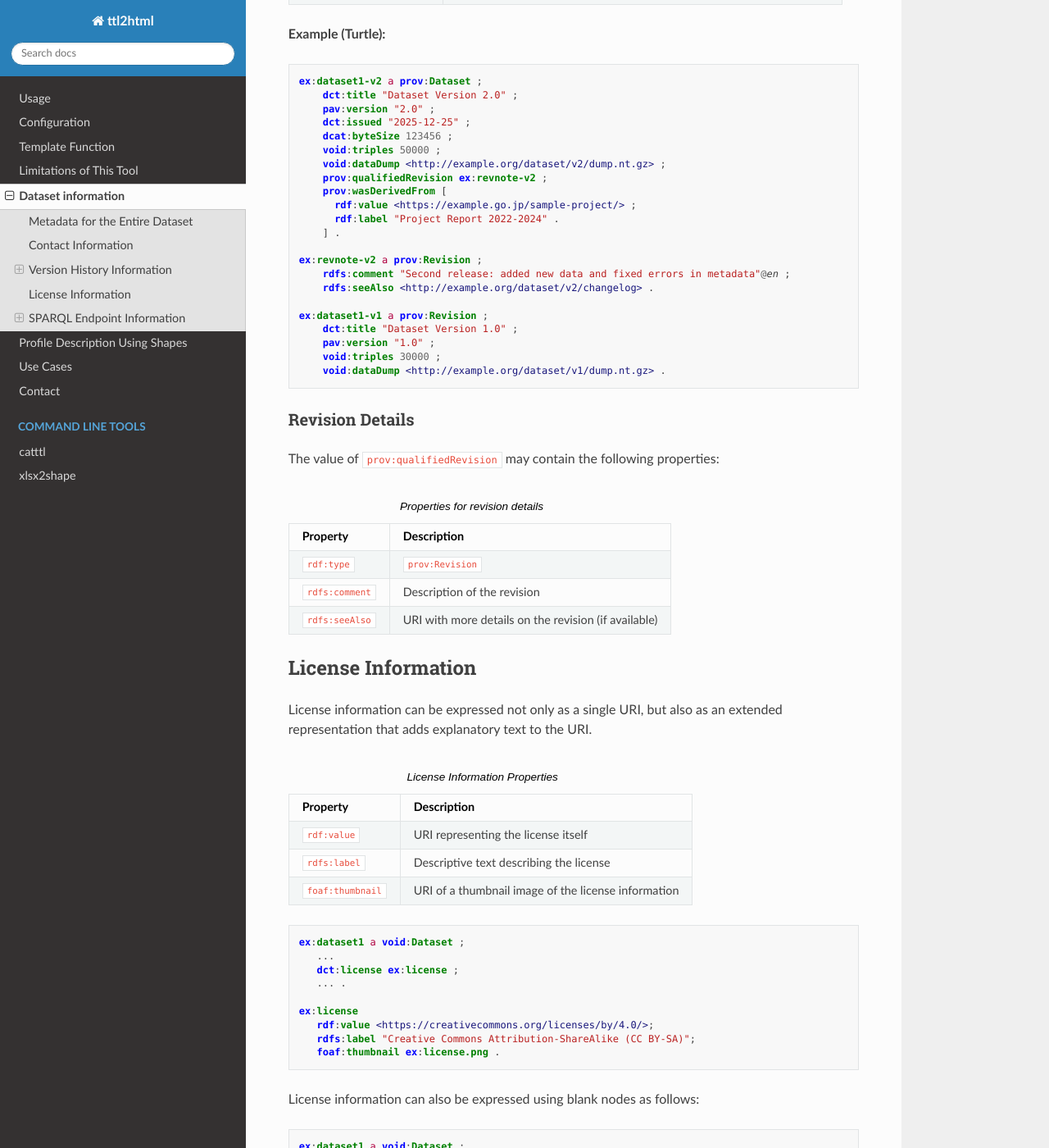
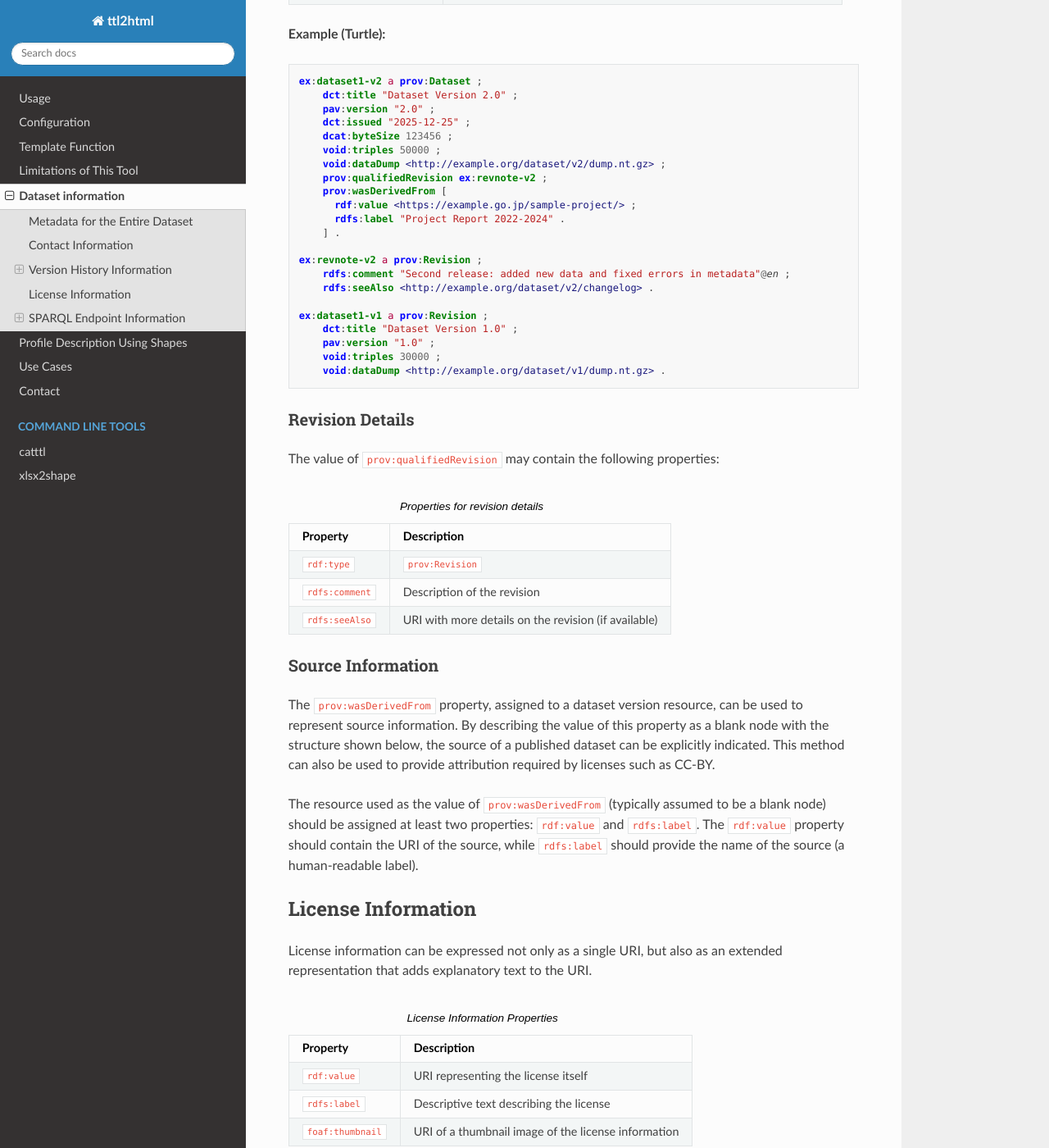
Before and after one commit to masao/ttl2html-doc, a Sphinx documentation site: the page built from docs/dataset.rst, in a window 1280 px wide and 1400 px high, scrolled down 3883 px. Shown: the whole window at 82% size. Built offline with Sphinx 7.4.7 and the Read the Docs theme 3.1.0, drawn with Linux system fonts in a browser that asks for light colours.

Commit message:
add docs for source info, prov:wasDerivedFrom. #221

```diff
--- a/docs/dataset.rst
+++ b/docs/dataset.rst
@@ -154,7 +154,7 @@ The following properties can be used for each version resource:
        prov:qualifiedRevision ex:revnote-v2 ;
        prov:wasDerivedFrom [
          rdf:value <https://example.go.jp/sample-project/> ;
-         rdf:label "Project Report 2022-2024" .
+         rdfs:label "Project Report 2022-2024" .
        ] .
 
    ex:revnote-v2 a prov:Revision ;
@@ -179,6 +179,16 @@ The value of ``prov:qualifiedRevision`` may contain the following properties:
    ``rdf:type``, ``prov:Revision``
    ``rdfs:comment``, Description of the revision
    ``rdfs:seeAlso``, URI with more details on the revision (if available)
+
+Source Information
+^^^^^^^^^^^^^^^^^^
+
+The ``prov:wasDerivedFrom`` property, assigned to a dataset version resource, can be used to represent source information.
+By describing the value of this property as a blank node with the structure shown below, the source of a published dataset can be explicitly indicated.
+This method can also be used to provide attribution required by licenses such as CC-BY.
+
+The resource used as the value of ``prov:wasDerivedFrom`` (typically assumed to be a blank node) should be assigned at least two properties: ``rdf:value`` and ``rdfs:label``.
+The ``rdf:value`` property should contain the URI of the source, while ``rdfs:label`` should provide the name of the source (a human-readable label).
 
 License Information
 -------------------
```
